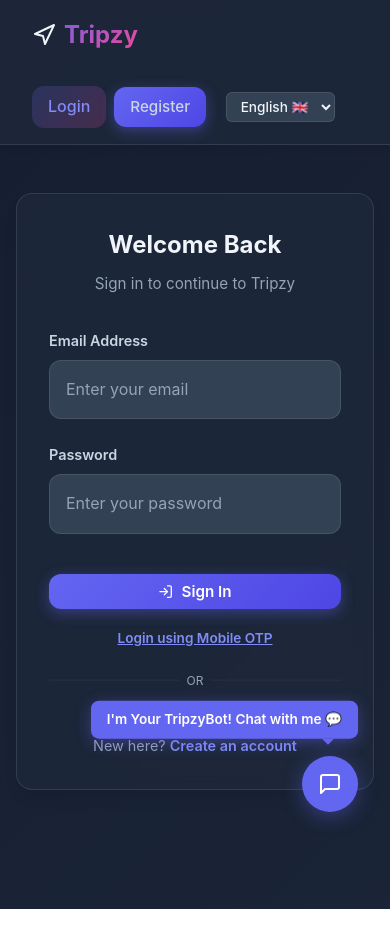
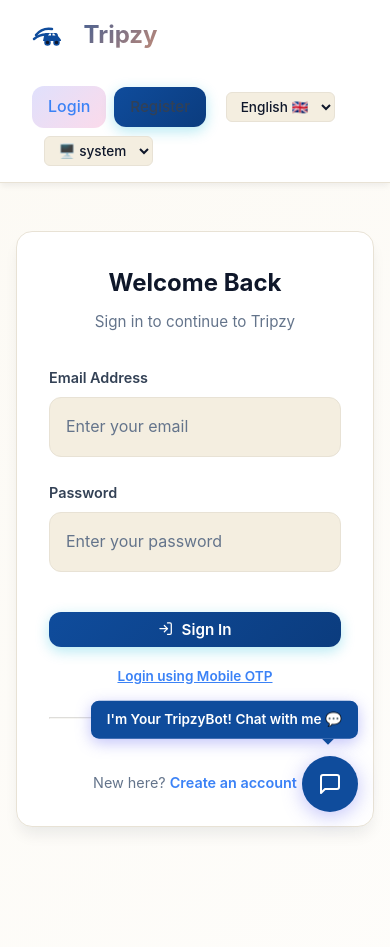
Before and after one commit to rekhashida/Tripzy, a React (Create React App) app in the folder frontend/: page /login in a window 390 px wide. Before the commit the page ends 909 px from the top, so only its background shows below. Built offline with nearby package versions, Linux system fonts and the light colour scheme; the HTML template or start-up script is replaced by a standard one.

Commit message:
feat: implement Light/Dark/System theme selector context, Winged Taxi SVG logo, and full-screen responsive layouts matching design mocks

```diff
--- a/frontend/src/App.js
+++ b/frontend/src/App.js
@@ -2,6 +2,7 @@
 import { BrowserRouter, Routes, Route, Navigate } from 'react-router-dom';
 import { AuthProvider, useAuth } from './context/AuthContext';
 import { LanguageProvider } from './context/LanguageContext';
+import { ThemeProvider } from './context/ThemeContext';
 import Nav from './components/Nav';
 import Login from './pages/Login';
 import Register from './pages/Register';
@@ -31,6 +32,7 @@
 
 function App() {
   return (
+    <ThemeProvider>
       <LanguageProvider>
         <AuthProvider>
           <BrowserRouter>
@@ -55,6 +57,7 @@
           </BrowserRouter>
         </AuthProvider>
       </LanguageProvider>
+    </ThemeProvider>
   );
 }
 
--- a/frontend/src/components/Nav.js
+++ b/frontend/src/components/Nav.js
@@ -2,6 +2,7 @@
 import { NavLink, useNavigate } from 'react-router-dom';
 import { useAuth } from '../context/AuthContext';
 import { useLanguage } from '../context/LanguageContext';
+import { useTheme } from '../context/ThemeContext';
 import {
   FiHome,
   FiNavigation,
@@ -20,9 +21,25 @@
 import Button from './Button';
 import api from '../services/api';
 
+const WingedTaxiLogo = () => (
+  <svg width="34" height="28" viewBox="0 0 34 28" fill="none" xmlns="http://www.w3.org/2000/svg" style={{ marginRight: '0.6rem' }}>
+    {/* Wings */}
+    <path d="M4 14C8 9 14 7 20 8M2 18C7 14 13 13 18 14" stroke="var(--primary)" strokeWidth="2.5" strokeLinecap="round" />
+    {/* Taxi Body */}
+    <path d="M12 15C12 12.5 13.5 12 15 12H23C24.5 12 26 12.5 26 15L28 17.5C29 18.5 29 19.5 29 20H11L12 15Z" fill="var(--primary)" />
+    {/* Taxi Wheels */}
+    <circle cx="15.5" cy="21.5" r="2.5" fill="var(--text-primary)" stroke="var(--primary)" strokeWidth="1.5" />
+    <circle cx="24.5" cy="21.5" r="2.5" fill="var(--text-primary)" stroke="var(--primary)" strokeWidth="1.5" />
+    {/* Cabin Windows */}
+    <path d="M16 14.5L19 14.5L19 12.5L17.5 12.5L16 14.5Z" fill="var(--bg-secondary)" />
+    <path d="M20.5 14.5L23.5 14.5L22 12.5L20.5 12.5V14.5Z" fill="var(--bg-secondary)" />
+  </svg>
+);
+
 export default function Nav() {
   const { user, logout, fetchProfile } = useAuth();
   const { lang, changeLanguage, t } = useLanguage();
+  const { theme, setTheme } = useTheme();
   const navigate = useNavigate();
 
   const [showTopupModal, setShowTopupModal] = useState(false);
@@ -66,7 +83,7 @@
     <>
       <nav className="nav">
         <div className="brand">
-          <FiNavigation style={{ fontSize: '1.5rem' }} />
+          <WingedTaxiLogo />
           <NavLink to="/" end className={({ isActive }) => isActive ? 'active' : ''}>Tripzy</NavLink>
         </div>
 
@@ -113,13 +130,13 @@
                     display: 'flex',
                     alignItems: 'center',
                     gap: '0.4rem',
-                    background: 'rgba(99, 102, 241, 0.15)',
+                    background: 'var(--bg-glass)',
                     padding: '0.4rem 0.8rem',
                     borderRadius: '20px',
                     border: '1px solid var(--primary)',
                     fontSize: '0.9rem',
                     fontWeight: '600',
-                    color: '#818cf8',
+                    color: 'var(--primary)',
                     cursor: 'pointer',
                     transition: 'all 0.2s ease-in-out'
                   }}
@@ -181,6 +198,28 @@
             <option value="hi">हिन्दी 🇮🇳</option>
             <option value="gu">ગુજરાતી 🇮🇳</option>
           </select>
+
+          {/* Theme Selector Dropdown */}
+          <select
+            value={theme}
+            onChange={(e) => setTheme(e.target.value)}
+            style={{
+              background: 'var(--bg-tertiary, #1f1f2e)',
+              color: 'var(--text-primary, #ffffff)',
+              border: '1px solid var(--border-color, #2f2f3f)',
+              padding: '0.3rem 0.6rem',
+              borderRadius: '6px',
+              fontSize: '0.85rem',
+              cursor: 'pointer',
+              outline: 'none',
+              marginLeft: '0.75rem',
+              fontWeight: 500
+            }}
+          >
+            <option value="light">☀️ {t('light') || 'Light'}</option>
+            <option value="dark">🌙 {t('dark') || 'Dark'}</option>
+            <option value="system">🖥️ {t('system') || 'System'}</option>
+          </select>
         </div>
       </nav>
 
--- /dev/null
+++ b/frontend/src/context/ThemeContext.js
@@ -0,0 +1,53 @@
+import React, { createContext, useContext, useState, useEffect } from 'react';
+
+const ThemeContext = createContext();
+
+export function ThemeProvider({ children }) {
+  const [theme, setTheme] = useState(() => {
+    return localStorage.getItem('theme') || 'system';
+  });
+
+  useEffect(() => {
+    const root = window.document.body;
+
+    const applyTheme = () => {
+      root.classList.remove('light-theme', 'dark-theme');
+
+      let activeTheme = theme;
+      if (theme === 'system') {
+        const isSystemDark = window.matchMedia('(prefers-color-scheme: dark)').matches;
+        activeTheme = isSystemDark ? 'dark' : 'light';
+      }
+
+      if (activeTheme === 'dark') {
+        root.classList.add('dark-theme');
+      } else {
+        root.classList.add('light-theme');
+      }
+    };
+
+    applyTheme();
+    localStorage.setItem('theme', theme);
+
+    if (theme === 'system') {
+      const mediaQuery = window.matchMedia('(prefers-color-scheme: dark)');
+      const listener = () => applyTheme();
+      mediaQuery.addEventListener('change', listener);
+      return () => mediaQuery.removeEventListener('change', listener);
+    }
+  }, [theme]);
+
+  return (
+    <ThemeContext.Provider value={{ theme, setTheme }}>
+      {children}
+    </ThemeContext.Provider>
+  );
+}
+
+export function useTheme() {
+  const context = useContext(ThemeContext);
+  if (!context) {
+    throw new Error('useTheme must be used within a ThemeProvider');
+  }
+  return context;
+}
--- a/frontend/src/index.css
+++ b/frontend/src/index.css
@@ -5,50 +5,83 @@
 }
 
 :root {
-  /* Colors */
-  --primary: #6366f1;
-  --primary-dark: #4f46e5;
-  --primary-light: #818cf8;
-  --secondary: #ec4899;
-  --accent: #10b981;
-  --danger: #ef4444;
-  --warning: #f59e0b;
-  --success: #10b981;
-
-  /* Backgrounds */
-  --bg-primary: #0f172a;
-  --bg-secondary: #1e293b;
-  --bg-tertiary: #334155;
-  --bg-card: rgba(30, 41, 59, 0.8);
-  --bg-glass: rgba(255, 255, 255, 0.05);
-
-  /* Text */
-  --text-primary: #f1f5f9;
-  --text-secondary: #cbd5e1;
-  --text-muted: #94a3b8;
-
-  /* Borders */
-  --border-color: rgba(255, 255, 255, 0.1);
-  --border-radius: 12px;
-  --border-radius-lg: 16px;
-
-  /* Shadows */
-  --shadow-sm: 0 1px 2px 0 rgba(0, 0, 0, 0.05);
-  --shadow-md: 0 4px 6px -1px rgba(0, 0, 0, 0.1);
-  --shadow-lg: 0 10px 15px -3px rgba(0, 0, 0, 0.1);
-  --shadow-xl: 0 20px 25px -5px rgba(0, 0, 0, 0.1);
-  --shadow-glow: 0 0 20px rgba(99, 102, 241, 0.3);
-
-  /* Spacing */
+  /* Common Spacing & Transitions */
   --spacing-xs: 0.25rem;
   --spacing-sm: 0.5rem;
   --spacing-md: 1rem;
   --spacing-lg: 1.5rem;
   --spacing-xl: 2rem;
   --spacing-2xl: 3rem;
+  --transition: all 0.3s cubic-bezier(0.4, 0, 0.2, 1);
+  --border-radius: 12px;
+  --border-radius-lg: 16px;
+  --shadow-sm: 0 1px 2px 0 rgba(0, 0, 0, 0.05);
+}
 
-  /* Transitions */
-  --transition: all 0.3s cubic-bezier(0.4, 0, 0.2, 1);
+/* Light Theme Variables (Default / Creamy Ivory Reference Layout) */
+body, body.light-theme {
+  --bg-primary: #faf6ec;
+  --bg-secondary: #ffffff;
+  --bg-tertiary: #f4eee0;
+  --bg-card: #ffffff;
+  --bg-glass: rgba(15, 23, 42, 0.04);
+
+  --text-primary: #0f172a;
+  --text-secondary: #334155;
+  --text-muted: #64748b;
+
+  --border-color: #e8e2d5;
+
+  --primary: #0f4c9c;
+  --primary-dark: #0b3c7e;
+  --primary-light: #3b82f6;
+
+  --secondary: #c08a78;
+  --accent: #a37264;
+  --danger: #dc2626;
+  --warning: #d97706;
+  --success: #16a34a;
+
+  --shadow-md: 0 4px 6px -1px rgba(15, 23, 42, 0.06);
+  --shadow-lg: 0 10px 15px -3px rgba(15, 23, 42, 0.08);
+  --shadow-xl: 0 20px 25px -5px rgba(15, 23, 42, 0.12);
+  --shadow-glow: 0 0 20px rgba(15, 76, 156, 0.18);
+
+  --btn-primary-shadow: rgba(15, 76, 156, 0.35);
+  --btn-secondary-shadow: rgba(192, 138, 120, 0.35);
+}
+
+/* Dark Theme Variables (Slate Teal / Cyan Reference Layout) */
+body.dark-theme {
+  --bg-primary: #0c151c;
+  --bg-secondary: #111d26;
+  --bg-tertiary: #172834;
+  --bg-card: #111d26;
+  --bg-glass: rgba(255, 255, 255, 0.03);
+
+  --text-primary: #ffffff;
+  --text-secondary: #cbd5e1;
+  --text-muted: #94a3b8;
+
+  --border-color: rgba(0, 240, 181, 0.15);
+
+  --primary: #00f0b5;
+  --primary-dark: #00b88b;
+  --primary-light: #70ffdb;
+
+  --secondary: #ff9e2b;
+  --accent: #e07f0f;
+  --danger: #ef4444;
+  --warning: #f59e0b;
+  --success: #00f0b5;
+
+  --shadow-md: 0 4px 6px -1px rgba(0, 0, 0, 0.25);
+  --shadow-lg: 0 10px 15px -3px rgba(0, 0, 0, 0.3);
+  --shadow-xl: 0 20px 25px -5px rgba(0, 0, 0, 0.35);
+  --shadow-glow: 0 0 20px rgba(0, 240, 181, 0.45);
+
+  --btn-primary-shadow: rgba(0, 240, 181, 0.4);
+  --btn-secondary-shadow: rgba(255, 158, 43, 0.4);
 }
 
 body {
@@ -100,8 +133,7 @@
 
 /* App Container */
 .app {
-  max-width: 1400px;
-  margin: 0 auto;
+  width: 100%;
   padding: var(--spacing-lg);
   min-height: calc(100vh - 80px);
 }
@@ -197,12 +229,12 @@
 .btn-primary {
   background: linear-gradient(135deg, var(--primary), var(--primary-dark));
   color: white;
-  box-shadow: 0 4px 14px rgba(99, 102, 241, 0.4);
+  box-shadow: 0 4px 14px rgba(6, 182, 212, 0.3);
 }
 
 .btn-primary:hover {
   transform: translateY(-2px);
-  box-shadow: 0 6px 20px rgba(99, 102, 241, 0.5);
+  box-shadow: 0 6px 20px rgba(6, 182, 212, 0.45);
 }
 
 .btn-primary:active {
@@ -210,14 +242,14 @@
 }
 
 .btn-secondary {
-  background: linear-gradient(135deg, var(--secondary), #db2777);
+  background: linear-gradient(135deg, var(--secondary), #047857);
   color: white;
-  box-shadow: 0 4px 14px rgba(236, 72, 153, 0.4);
+  box-shadow: 0 4px 14px rgba(16, 185, 129, 0.3);
 }
 
 .btn-secondary:hover {
   transform: translateY(-2px);
-  box-shadow: 0 6px 20px rgba(236, 72, 153, 0.5);
+  box-shadow: 0 6px 20px rgba(16, 185, 129, 0.45);
 }
 
 .btn-outline {
--- a/frontend/src/pages/RideBooking.js
+++ b/frontend/src/pages/RideBooking.js
@@ -324,8 +324,8 @@
             </div>
 
             <Card style={{
-              background: 'linear-gradient(135deg, rgba(99, 102, 241, 0.12), rgba(236, 72, 153, 0.12))',
-              border: '1px solid var(--primary)',
+              background: 'linear-gradient(135deg, var(--bg-secondary), var(--bg-tertiary))',
+              border: '1px solid var(--border-color)',
               marginBottom: '1.5rem'
             }}>
               <div style={{ display: 'flex', justifyContent: 'space-around', alignItems: 'center', flexWrap: 'wrap', gap: '1rem' }}>
```
Also changed, not shown: frontend/src/pages/Home.js (+5 -5 lines). Lines whose indentation alone changed are shown as unchanged.
